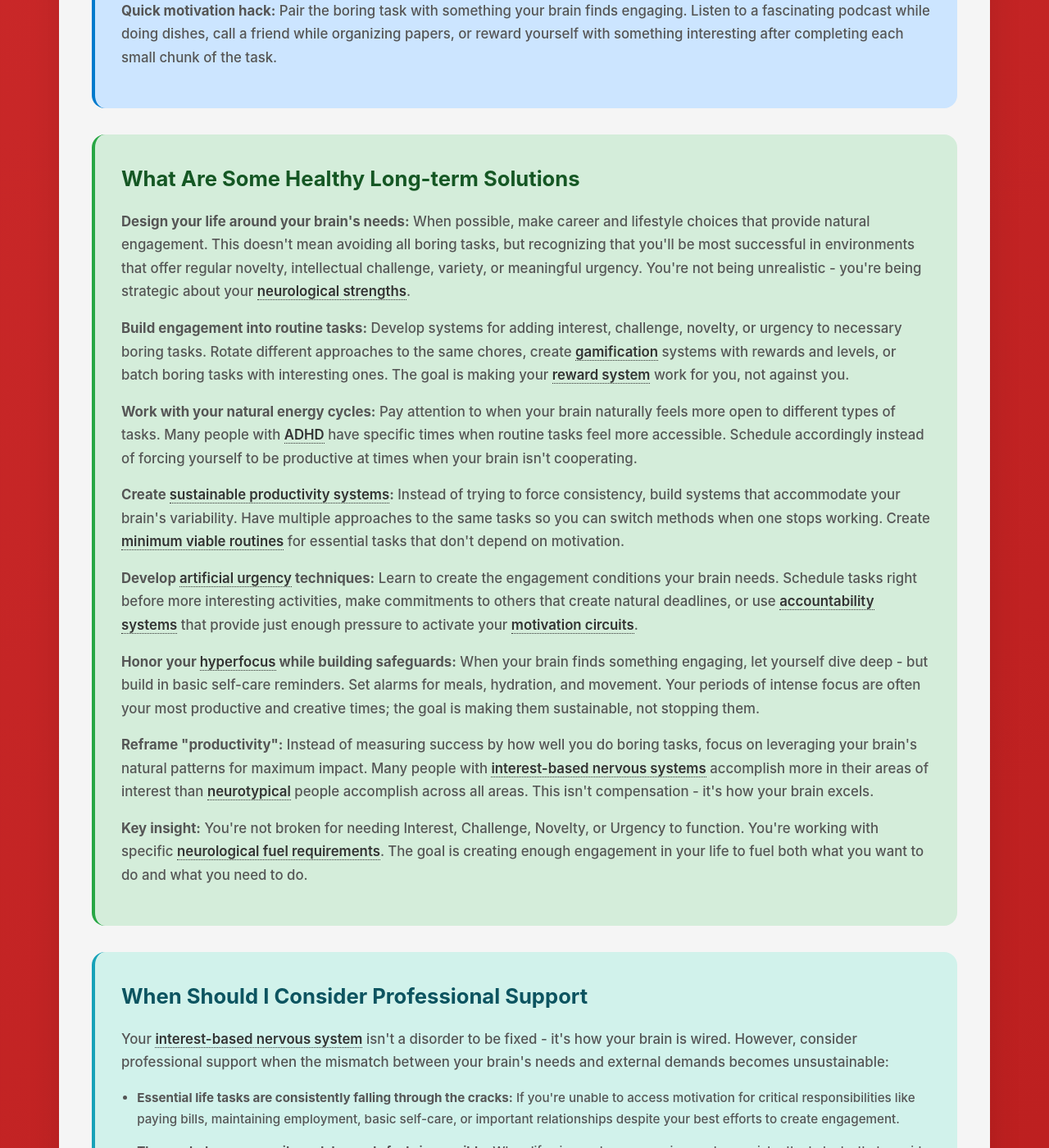
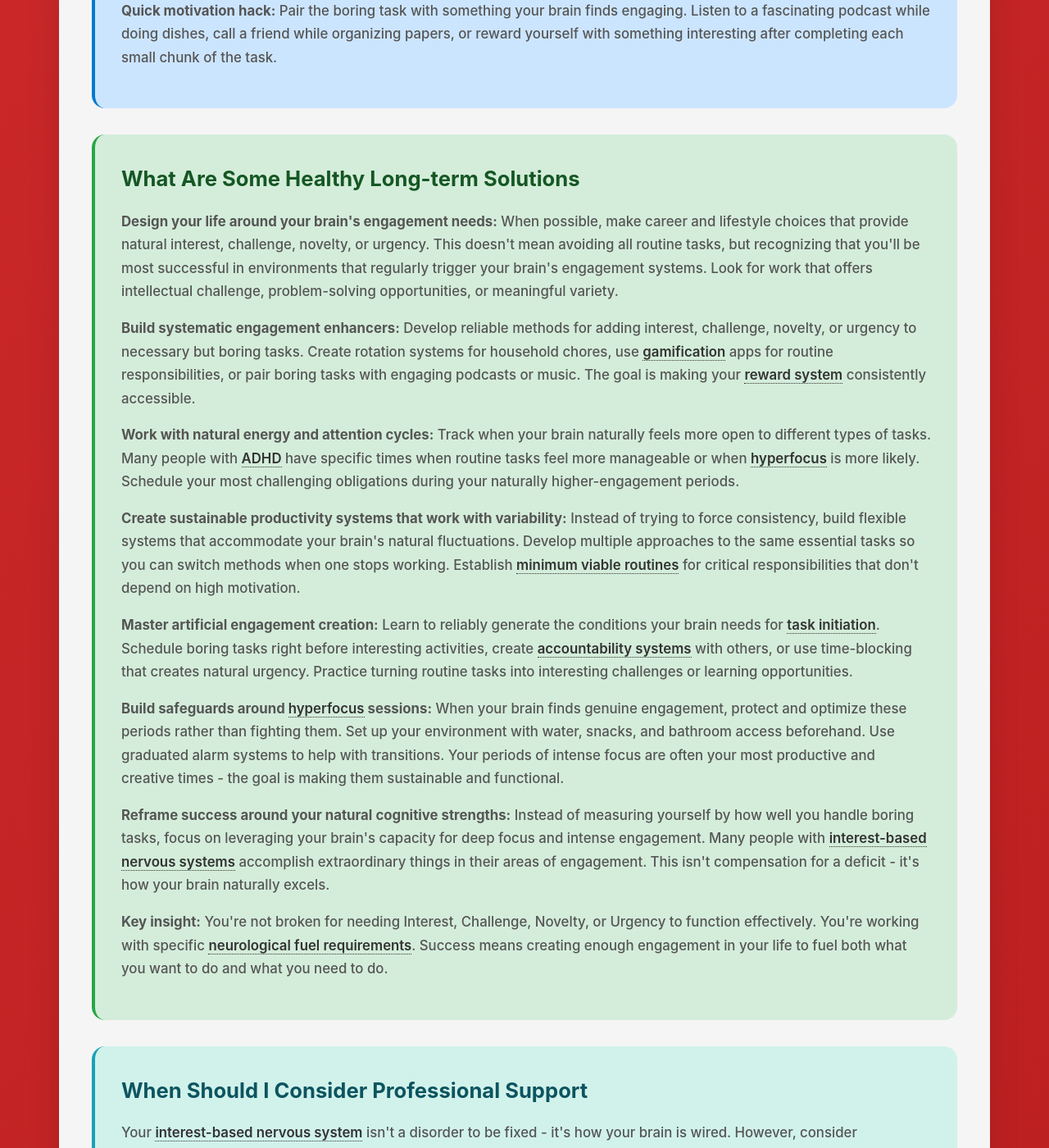
Before and after one commit to neurodivergent-survival-guide/neurodivergent-survival-guide, a Jekyll site: the page built from struggles/interest-based-nervous-system.html, in a window 1280 px wide and 1400 px high, scrolled down 3027 px. Shown: the whole window at 82% size. Built offline with Jekyll 4.4.1, drawn with Linux system fonts in a browser that asks for light colours.

Commit message:
Update interest-based-nervous-system.html

```diff
--- a/struggles/interest-based-nervous-system.html
+++ b/struggles/interest-based-nervous-system.html
@@ -84,22 +84,22 @@
     <div class="long-term">
         <h2 id="long-term-solutions">What Are Some Healthy Long-term Solutions</h2>
 
-        <p><strong>Design your life around your brain's needs:</strong> When possible, make career and lifestyle choices that provide natural engagement. This doesn't mean avoiding all boring tasks, but recognizing that you'll be most successful in environments that offer regular novelty, intellectual challenge, variety, or meaningful urgency. You're not being unrealistic - you're being strategic about your <a class="jargon">neurological strengths<span class="tooltip">The natural advantages and capabilities that come with having an ADHD brain</span></a>.</p>
+        <p><strong>Design your life around your brain's engagement needs:</strong> When possible, make career and lifestyle choices that provide natural interest, challenge, novelty, or urgency. This doesn't mean avoiding all routine tasks, but recognizing that you'll be most successful in environments that regularly trigger your brain's engagement systems. Look for work that offers intellectual challenge, problem-solving opportunities, or meaningful variety.</p>
 
-        <p><strong>Build engagement into routine tasks:</strong> Develop systems for adding interest, challenge, novelty, or urgency to necessary boring tasks. Rotate different approaches to the same chores, create <a class="jargon">gamification<span class="tooltip">Adding game-like elements such as points, challenges, or competition to make tasks more engaging</span></a> systems with rewards and levels, or batch boring tasks with interesting ones. The goal is making your <a class="jargon">reward system<span class="tooltip">Brain circuits that determine what feels motivating and drives behavior</span></a> work for you, not against you.</p>
+        <p><strong>Build systematic engagement enhancers:</strong> Develop reliable methods for adding interest, challenge, novelty, or urgency to necessary but boring tasks. Create rotation systems for household chores, use <a class="jargon">gamification<span class="tooltip">Adding game-like elements such as points, challenges, or competition to make tasks more engaging</span></a> apps for routine responsibilities, or pair boring tasks with engaging podcasts or music. The goal is making your <a class="jargon">reward system<span class="tooltip">Brain circuits that determine what feels motivating and drives behavior</span></a> consistently accessible.</p>
 
-        <p><strong>Work with your natural energy cycles:</strong> Pay attention to when your brain naturally feels more open to different types of tasks. Many people with <a class="jargon">ADHD<span class="tooltip">Attention Deficit Hyperactivity Disorder - a neurodevelopmental condition affecting attention, impulse control, and activity levels</span></a> have specific times when routine tasks feel more accessible. Schedule accordingly instead of forcing yourself to be productive at times when your brain isn't cooperating.</p>
+        <p><strong>Work with natural energy and attention cycles:</strong> Track when your brain naturally feels more open to different types of tasks. Many people with <a class="jargon">ADHD<span class="tooltip">Attention Deficit Hyperactivity Disorder - a neurodevelopmental condition affecting attention, impulse control, and activity levels</span></a> have specific times when routine tasks feel more manageable or when <a class="jargon">hyperfocus<span class="tooltip">Intense periods of sustained focus on engaging tasks, often accompanied by losing track of time</span></a> is more likely. Schedule your most challenging obligations during your naturally higher-engagement periods.</p>
 
-        <p><strong>Create <a class="jargon">sustainable productivity systems<span class="tooltip">Ways of getting things done that work with your brain long-term without causing burnout</span></a>:</strong> Instead of trying to force consistency, build systems that accommodate your brain's variability. Have multiple approaches to the same tasks so you can switch methods when one stops working. Create <a class="jargon">minimum viable routines<span class="tooltip">The smallest possible version of necessary habits that you can maintain even on difficult days</span></a> for essential tasks that don't depend on motivation.</p>
+        <p><strong>Create sustainable productivity systems that work with variability:</strong> Instead of trying to force consistency, build flexible systems that accommodate your brain's natural fluctuations. Develop multiple approaches to the same essential tasks so you can switch methods when one stops working. Establish <a class="jargon">minimum viable routines<span class="tooltip">The smallest possible version of necessary habits that you can maintain even on difficult days</span></a> for critical responsibilities that don't depend on high motivation.</p>
 
-        <p><strong>Develop <a class="jargon">artificial urgency<span class="tooltip">Creating deadlines or time pressure when natural urgency doesn't exist</span></a> techniques:</strong> Learn to create the engagement conditions your brain needs. Schedule tasks right before more interesting activities, make commitments to others that create natural deadlines, or use <a class="jargon">accountability systems<span class="tooltip">External structures that help maintain commitment to completing tasks</span></a> that provide just enough pressure to activate your <a class="jargon">motivation circuits<span class="tooltip">Brain networks responsible for initiating and sustaining goal-directed behavior</span></a>.</p>
+        <p><strong>Master artificial engagement creation:</strong> Learn to reliably generate the conditions your brain needs for <a class="jargon">task initiation<span class="tooltip">The brain process of beginning a task or activity</span></a>. Schedule boring tasks right before interesting activities, create <a class="jargon">accountability systems<span class="tooltip">External structures that help maintain commitment to completing tasks</span></a> with others, or use time-blocking that creates natural urgency. Practice turning routine tasks into interesting challenges or learning opportunities.</p>
 
-        <p><strong>Honor your <a class="jargon">hyperfocus<span class="tooltip">Intense periods of sustained focus on engaging tasks, often accompanied by losing track of time</span></a> while building safeguards:</strong> When your brain finds something engaging, let yourself dive deep - but build in basic self-care reminders. Set alarms for meals, hydration, and movement. Your periods of intense focus are often your most productive and creative times; the goal is making them sustainable, not stopping them.</p>
+        <p><strong>Build safeguards around <a class="jargon">hyperfocus<span class="tooltip">Intense periods of sustained focus on engaging tasks, often accompanied by losing track of time</span></a> sessions:</strong> When your brain finds genuine engagement, protect and optimize these periods rather than fighting them. Set up your environment with water, snacks, and bathroom access beforehand. Use graduated alarm systems to help with transitions. Your periods of intense focus are often your most productive and creative times - the goal is making them sustainable and functional.</p>
 
-        <p><strong>Reframe "productivity":</strong> Instead of measuring success by how well you do boring tasks, focus on leveraging your brain's natural patterns for maximum impact. Many people with <a class="jargon">interest-based nervous systems<span class="tooltip">Brains that require engagement triggers to access motivation and sustained attention</span></a> accomplish more in their areas of interest than <a class="jargon">neurotypical<span class="tooltip">Having a brain that functions in ways considered typical by society</span></a> people accomplish across all areas. This isn't compensation - it's how your brain excels.</p>
+        <p><strong>Reframe success around your natural cognitive strengths:</strong> Instead of measuring yourself by how well you handle boring tasks, focus on leveraging your brain's capacity for deep focus and intense engagement. Many people with <a class="jargon">interest-based nervous systems<span class="tooltip">Brains that require engagement triggers to access motivation and sustained attention</span></a> accomplish extraordinary things in their areas of engagement. This isn't compensation for a deficit - it's how your brain naturally excels.</p>
 
         <div class="highlight-box">
-            <p><strong>Key insight:</strong> You're not broken for needing Interest, Challenge, Novelty, or Urgency to function. You're working with specific <a class="jargon">neurological fuel requirements<span class="tooltip">The types of stimulation and engagement your brain needs to access motivation and sustained attention</span></a>. The goal is creating enough engagement in your life to fuel both what you want to do and what you need to do.</p>
+            <p><strong>Key insight:</strong> You're not broken for needing Interest, Challenge, Novelty, or Urgency to function effectively. You're working with specific <a class="jargon">neurological fuel requirements<span class="tooltip">The types of stimulation and engagement your brain needs to access motivation and sustained attention</span></a>. Success means creating enough engagement in your life to fuel both what you want to do and what you need to do.</p>
         </div>
     </div>
 
```
